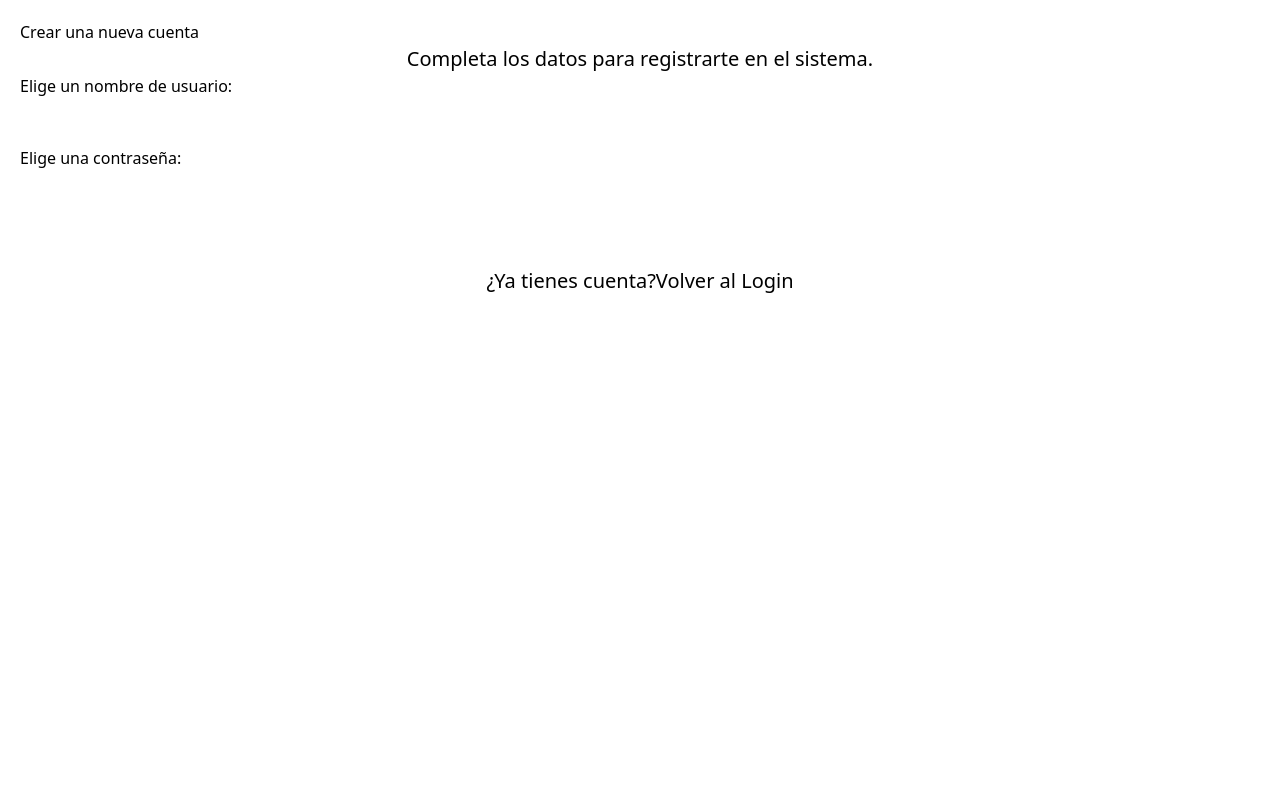
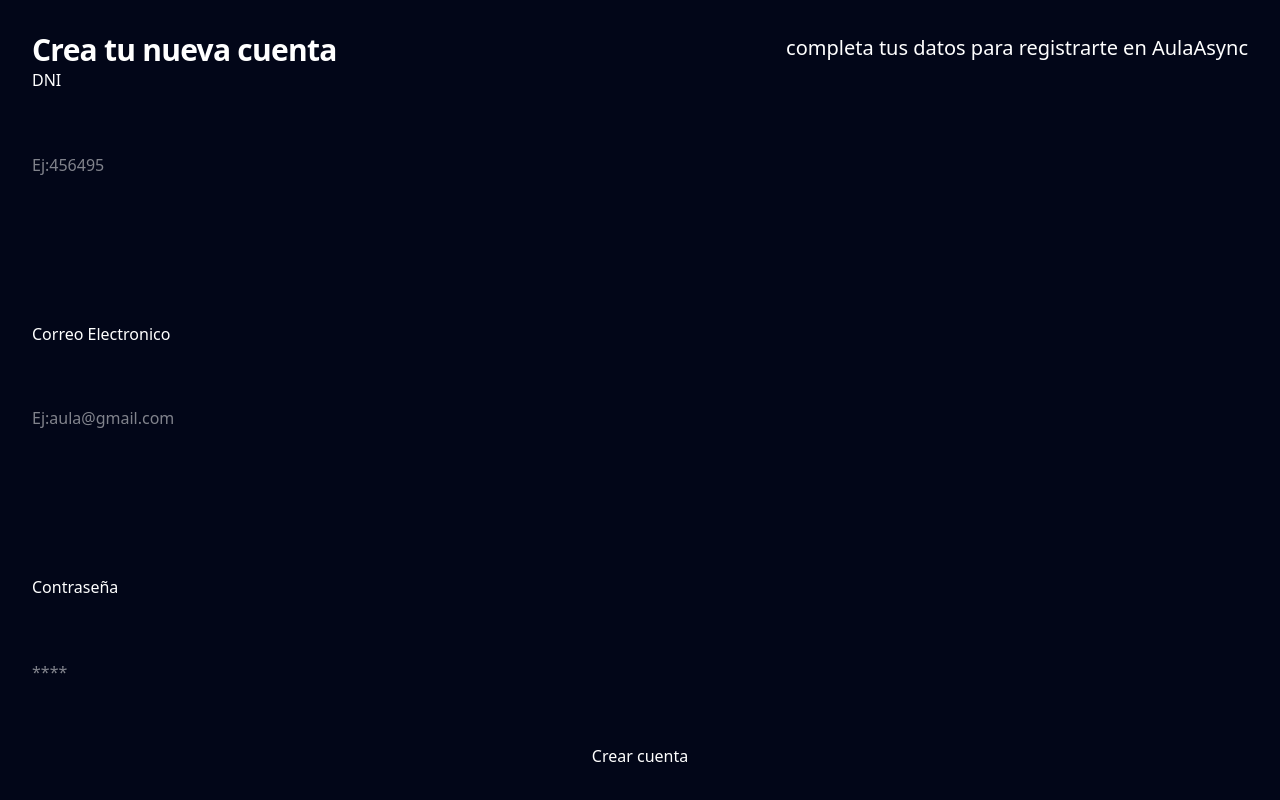
Before and after one commit to MaiaBiribin/tp-campus-universitario, a Next.js app in the folder frontend/: page /registro in a window 1280 px wide. Built offline with nearby package versions, Linux system fonts and the light colour scheme.

Commit message:
cambie el login y registro agrenadole las funciones para el back

```diff
--- a/frontend/app/PaginaPrincipal/estudiante/cursos/page.tsx
+++ b/frontend/app/PaginaPrincipal/estudiante/cursos/page.tsx
@@ -1,5 +1,17 @@
 export default function home(){
-    return(){
+    return(
+       <div>
+          <main>
+             <header>
+                <h1>pantalla de cursos</h1>
+             </header>
+          </main>
 
-    }
+
+       </div>
+
+
+    )
+
+
 }
--- a/frontend/app/PaginaPrincipal/estudiante/home/page.tsx
+++ b/frontend/app/PaginaPrincipal/estudiante/home/page.tsx
@@ -0,0 +1,21 @@
+export default function Home(){
+
+    return(
+      <main>
+        <div>
+
+          <header>
+             <p>
+               bienvenido
+             </p>
+          </header>
+
+
+        </div>
+
+        <div>
+
+        </div>
+        </main>
+    )
+}
--- a/frontend/app/PaginaPrincipal/estudiante/page.tsx
+++ /dev/null
@@ -1,22 +0,0 @@
-export default function Home(){
-
-
-    return(
-      <main>
-        <div>
-
-          <header>
-             <p>
-               bienvenido
-             </p>
-          </header>
-
-
-        </div>
-
-        <div>
-
-        </div>
-        </main>
-    )
-}
--- /dev/null
+++ b/frontend/app/lib/entidades.ts
@@ -0,0 +1,5 @@
+export default interface estudiantes{
+    email:string
+    contraseña:number
+
+}
--- a/frontend/app/login/page.tsx
+++ b/frontend/app/login/page.tsx
@@ -1,23 +1,67 @@
-import { redirect } from "next/navigation"
+
 import Link from "next/link"
+import { SubmitEvent } from "react";
+import { useRouter } from "next/router";
+
+
 export default function Home(){
+  const router=useRouter()
+  async function handleSumit(evento:SubmitEvent<HTMLFormElement>){
+     evento.preventDefault()
+     const formData =new FormData(evento.currentTarget)
+     const DatosLogin=Object.fromEntries(formData.entries())
+
+    try {
+
+      const response = await fetch("http://localhost:3000/api/login", {
+        method: "POST",
+        headers: {
+          "Content-Type": "application/json",
+        },
+        body: JSON.stringify(DatosLogin),
+      });
+
+
+      if (response.ok) {
+        const usuario = await response.json();
+        localStorage.setItem("token", usuario.token)
+
+        alert(`¡Bienvenido! Rol: ${usuario.rol}`);
+
+
+        if (usuario.rol === "estudiante") {
+          router.push("/estudiante/home");
+        } else if (usuario.rol === "profesor") {
+          router.push("/profesor/home");
+        } else {
+          router.push("/dashboard/home");
+        }
+
+      } else {
+        const errorData = await response.json().catch(() => ({}));
+        alert(errorData.mensaje || "Credenciales incorrectas. Verificá tus datos.");
+      }
+    } catch (error) {
+      console.error("Error al conectar con el servidor:", error);
+      alert("Hubo un problema al conectar con el servidor.");
+    }
+
+  }
+
+
+
   return (
-    <div id="inicio">
+    <div className="relative min-h-screen bg-slate-950 text-white overflow-hidden p-8 flex flex-col justify-between font-sans antialiased">
+      <main className="relative flex flex-col grow justify-between">
             <p>bienvenido a nuestra app por favor ingrese su usuario</p>
             <p>Por favor ingrse su usuario</p>
-     <form id="forum" action={async (formData) => {
-        'use server'
-        const usuario = formData.get('usuario')
-        console.log("Usuario ingresado:", usuario)
-
-        redirect("/paginaPrincial/estudiantes/home")
-      }}>
-        <label htmlFor="usuario">Usuario:</label>
+       <form id="forum" onSubmit={handleSumit}>
+          <label htmlFor="usuario">Email:</label>
          <input
-          type="text"
-          name="usuario"
-          id="usuario"
-          placeholder="Ej:pedro"
+          type="Email"
+          name="email"
+          id="Email"
+          placeholder="Ej:Aula@gmail.com"
           required
           />
          <br/>
@@ -32,14 +76,14 @@ export default function Home(){
           <br />
          <button type="submit">Ingresar</button>
 
-        <br />
+         <br/>
 
          <Link href={"/registro"}
          className="flex items center gap-2 font-medium text-lg text-white">
           no tines usario? crea uno
          </Link>
-
        </form>
+      </main>
     </div>
   )
 }
--- a/frontend/app/registro/page.tsx
+++ b/frontend/app/registro/page.tsx
@@ -1,38 +1,87 @@
-import Link from "next/link";
-import { Redirect } from "next";
-import { redirect } from "next/dist/server/api-utils";
-import { RedirectType } from "next/navigation";
+import { useRouter } from "next/router";
+import { SubmitEvent } from "react";
 
 
-async function registrarUsuarioEnBaseDeDatos (usuario:string,contrasena:string) {
-    console.log(`Guardando en la DB -> Usuario: ${usuario}, Clave:${contrasena}`);
-  return { success: true };
-}
 
 export default function Registrarse(){
+  const ruta=useRouter();
+
+  async function MandarDatos(event:SubmitEvent<HTMLFormElement>){
+    event.preventDefault();
+
+    const formData = new FormData(event.currentTarget); //
+    const datosUsuario = Object.fromEntries(formData.entries());
+
+    try {
+      const response = await fetch("http://localhost/auth/register", {
+        method: "POST",
+        headers: {
+          "Content-Type": "application/json",
+        },
+        body: JSON.stringify(datosUsuario),
+      });
+
+      if (response.ok) {
+        alert("su usario fue creado corectamente,el administrador tiene que confirmar al usario.")
+         const respuestaAdmin=await fetch("")
+
+         if(respuestaAdmin){
+          ruta.push("/estudiante") ;
+         }else{
+          console.error("no se admitio el usario.")
+         }
+
+      } else {
+        alert("Hubo un error en el registro.");
+
+      }
+    } catch (error) {
+      console.error("Error al conectar con el servidor:", error);
+    }
+
+  }
+
+
   return (
-    <div id="registro" style={{ padding: '20px' }}>
-      <h2>Crear una nueva cuenta</h2>
-      <p>Completa los datos para registrarte en el sistema.</p>
+   <div className="relative min-h-screen bg-slate-950 text-white overflow-hidden p-8 flex flex-col justify-between font-sans antialiased">
+   <main className="relative flex flex-col grow justify-between">
+      <header className="flex justify-between items-start w-full">
+        <h1 className="text-3xl font-extrabold tracking-tight">Crea tu nueva cuenta</h1>
+        <p className="leading-relaxed">completa tus datos para registrarte en AulaAsync</p>
+      </header>
 
-      <form>
-        <label htmlFor="usuario">Elige un nombre de usuario:</label>
+      <form onSubmit={MandarDatos}
+       className="flex flex-col grow justify-between " >
+        <label htmlFor="dni">DNI</label>
+        <input
+         type="number"
+         name="Dni"
+         id="Dni"
+         placeholder="Ej:456495"
+         required
+        />
         <br />
-        <input type="text" name="usuario" id="usuario" required />
-        <br /><br />
+        <label htmlFor="Email">Correo Electronico</label>
+        <input
+         type="email"
+         name="email"
+         id="Email"
+         placeholder="Ej:aula@gmail.com"
+         required
+        />
+        <br />
+        <label htmlFor="contraseña">Contraseña</label>
+        <input
+         type="password"
+         name="contraseña"
+         id="Contraseña"
+         placeholder="****"
+         required
+        />
+        <button type="submit">Crear cuenta</button>
+      </form>
+    </main>
 
-        <label htmlFor="contraseña">Elige una contraseña:</label>
-        <br />
-        <input type="password" name="contraseña" id="contraseña" required />
-        <br /><br />
-
-        <button type="submit">Registrarse y Crear Cuenta</button>
-      </form>
-
-      <br />
-      <p>
-        ¿Ya tienes cuenta? <Link href="/">Volver al Login</Link>
-      </p>
     </div>
   );
 }
```
Also changed, not shown: frontend/app/lib/services.ts (added). Lines whose indentation alone changed are shown as unchanged.
